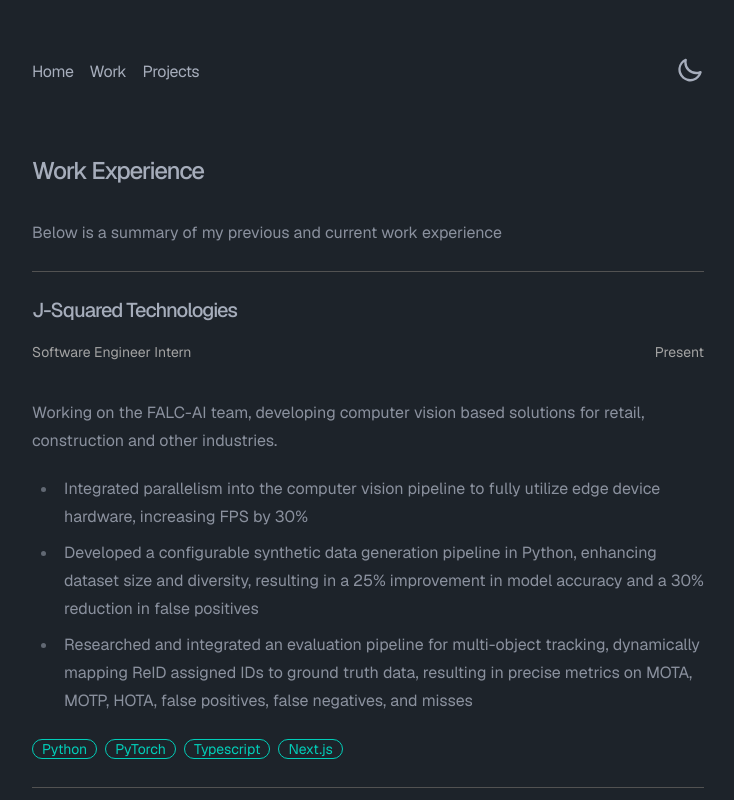
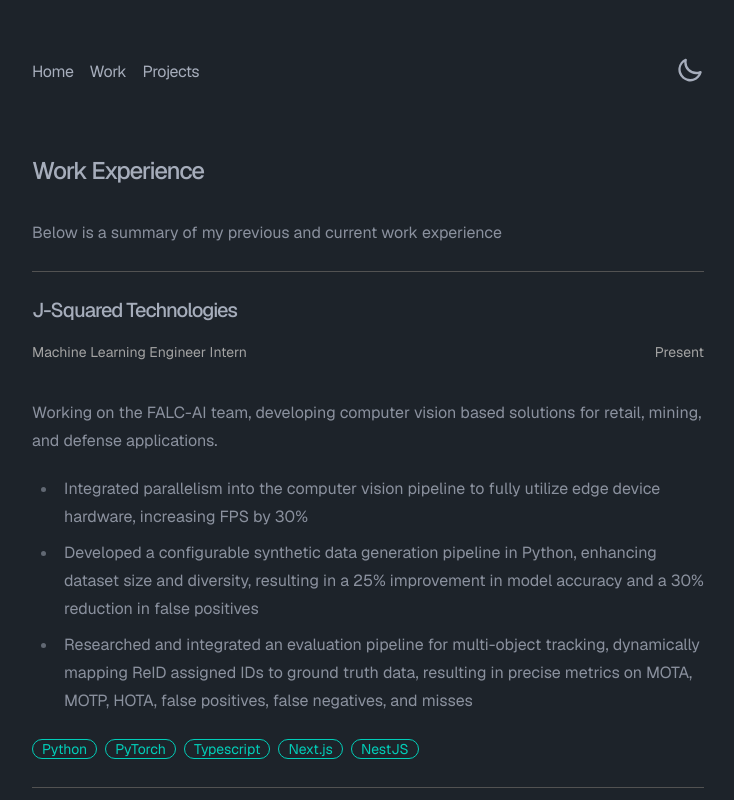
Before and after one commit to elkhourynathan/personal, a Next.js app: page /work in a window 1280 px wide. Shown: the top 800 px of the page, without its empty margins (272-1006 px from the left). Built offline with nearby package versions, Linux system fonts and the light colour scheme.

Commit message:
Updated title to correlate to internal rotation

```diff
--- a/app/work/page.tsx
+++ b/app/work/page.tsx
@@ -19,12 +19,12 @@
           J-Squared Technologies
         </h2>
         <div className="flex flex-row items-start justify-between">
-          <p className="text-neutral-400 text-sm">Software Engineer Intern</p>
+          <p className="text-neutral-400 text-sm">Machine Learning Engineer Intern</p>
           <p className="text-neutral-400 text-sm">Present</p>
         </div>
         <p>
           Working on the FALC-AI team, developing computer vision based
-          solutions for retail, construction and other industries.
+          solutions for retail, mining, and defense applications.
         </p>
         <ul>
           <li>
@@ -48,6 +48,7 @@
           <div className="badge badge-accent badge-outline">PyTorch</div>
           <div className="badge badge-accent badge-outline">Typescript</div>
           <div className="badge badge-accent badge-outline">Next.js</div>
+          <div className="badge badge-accent badge-outline">NestJS</div>
         </div>
         <hr className="my-6 border-neutral-600 " />
         <h2 className="font-medium text-xl mb-0 tracking-tighter">
```
